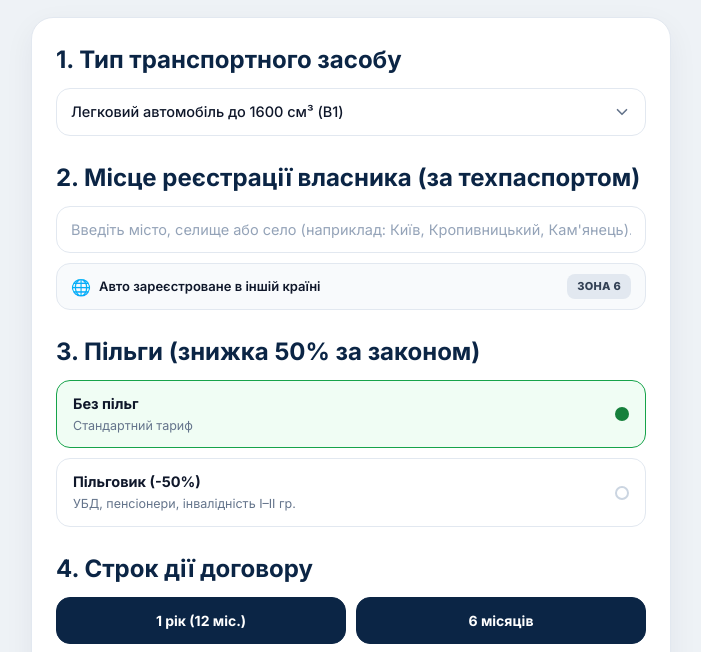
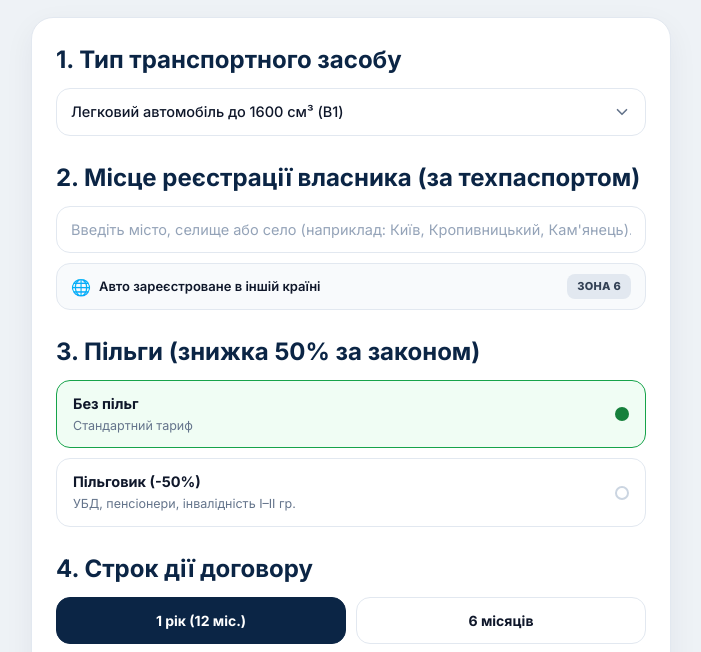
Before and after one commit to Agent-Sulima/avtocyvilka, a plain HTML site: page index.html in a window 1280 px wide. Shown: the part 148-800 px from the top of the page, without its empty margins (289-990 px from the left). Drawn offline with nearby package versions, Linux system fonts and the light colour scheme.

Commit message:
Update index.html

```diff
--- a/index.html
+++ b/index.html
@@ -229,7 +229,7 @@
             type="button"
             data-months="6"
             data-coef="0.7"
-            class="term-btn rounded-[14px] border-[1.5px] border-[#0b2545] bg-[#0b2545] text-white py-3 px-3 text-[14px] font-bold transition"
+            class="term-btn rounded-[14px] border-[1.5px] border-[#e2e8f0] bg-white hover:bg-[#f8fafc] text-[#0f172a] py-3 px-3 text-[14px] font-bold transition"
           >
             6 місяців
           </button>
```
